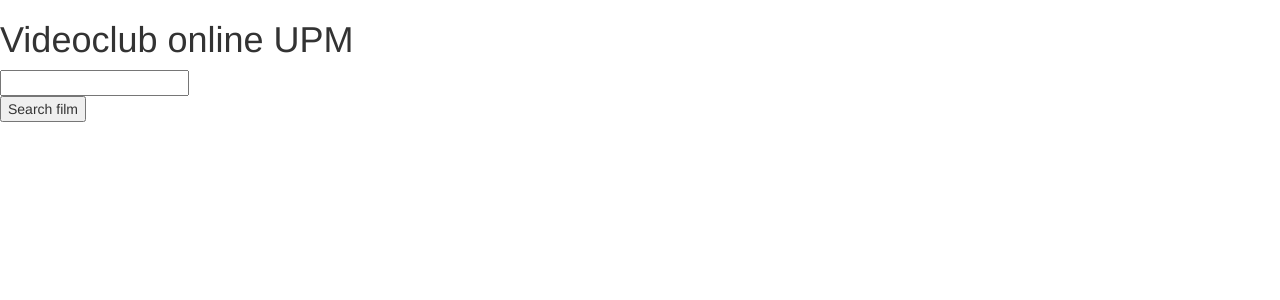
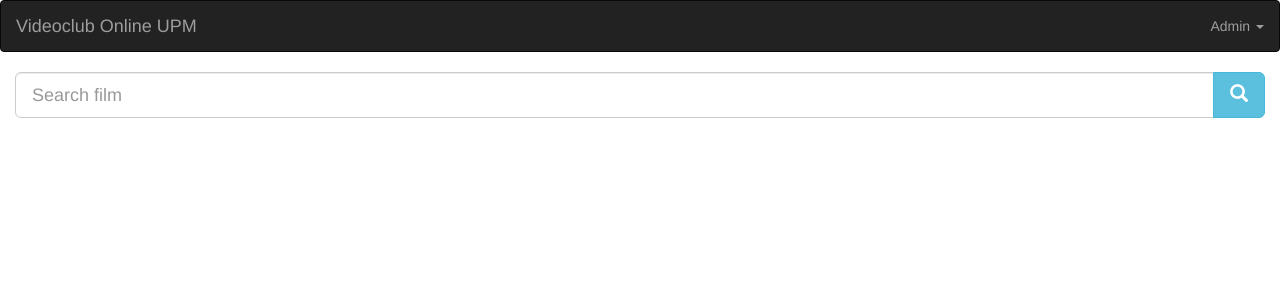
Before and after one commit to JRuedas/Videoclub, a Django app: page /videoclub/search_film in a window 1280 px wide. Shown: the top 300 px of the page. Run offline with Django 3.2, Linux system fonts and the light colour scheme; some libraries are stand-ins or nearby versions.

Commit message:
Fixes, Search input and Dropdowns

```diff
--- a/videoclubUPM/videoclub/templates/videoclub/search_film.html
+++ b/videoclubUPM/videoclub/templates/videoclub/search_film.html
@@ -1,6 +1,6 @@
-<!DOCTYPE html>
-{% load static %}
+<!DOCTYPE html> {% load static %}
 <html lang="en">
+
 <head>
     <meta charset="utf-8">
     <meta http-equiv="X-UA-Compatible" content="IE=edge">
@@ -9,13 +9,50 @@
     <title>Search Film - Videoclub UPM</title>
 
     <!-- Bootstrap core CSS -->
-        <link rel="stylesheet" href="https://maxcdn.bootstrapcdn.com/bootstrap/3.3.7/css/bootstrap.min.css" integrity="sha384-BVYiiSIFeK1dGmJRAkycuHAHRg32OmUcww7on3RYdg4Va+PmSTsz/K68vbdEjh4u" crossorigin="anonymous">
+    <link rel="stylesheet" href="https://maxcdn.bootstrapcdn.com/bootstrap/3.3.7/css/bootstrap.min.css" integrity="sha384-BVYiiSIFeK1dGmJRAkycuHAHRg32OmUcww7on3RYdg4Va+PmSTsz/K68vbdEjh4u"
+        crossorigin="anonymous">
     <link rel="stylesheet" href={% static 'videoclub/css/search_film.css' %}>
 </head>
+
 <body>
-        <h1>Videoclub online UPM</h1>
+    <nav class="navbar navbar-inverse customNavbar">
+        <div class="container-fluid">
+            <!-- Brand and toggle get grouped for better mobile display -->
+            <div class="navbar-header">
+                <a class="navbar-brand" href="..">Videoclub Online UPM</a>
+            </div>
+            <ul class="nav navbar-nav navbar-right">
+                <li class="admin">
+                    <a href="#" class="dropdown-toggle" data-toggle="dropdown" role="button" aria-haspopup="true" aria-expanded="false">Admin
+                        <span class="caret"></span>
+                    </a>
+                    <ul class="dropdown-menu">
+                        <li>
+                            <a href="#">Modify Users</a>
+                        </li>
+                        <li>
+                            <a href="#">Modify films</a>
+                        </li>
+                    </ul>
+                </li>
+            </ul>
+    </nav>
 
-        <input type="text" name="film_title"><br>
-        <input id="searchFilmButton" type="submit" value="Search film" />
+    <div class="container-fluid">
+        <form>
+            <div class="input-group input-group-lg">
+                <input type="text" class="form-control" placeholder="Search film">
+                <div class="input-group-btn">
+                    <button class="btn btn-info" type="submit">
+                        <i class="glyphicon glyphicon-search"></i>
+                    </button>
+                </div>
+            </div>
+        </form>
+    </div>
+
+    <script src="http://ajax.googleapis.com/ajax/libs/jquery/3.1.1/jquery.min.js"></script>
+    <script src="http://netdna.bootstrapcdn.com/bootstrap/3.3.7/js/bootstrap.min.js"></script>
 </body>
+
 </html>
```
Also changed, not shown: videoclubUPM/videoclub/templates/videoclub/film.html (+5 -3 lines), videoclubUPM/videoclub/templates/videoclub/index.html (+66 -23 lines). Lines whose indentation alone changed are shown as unchanged.
